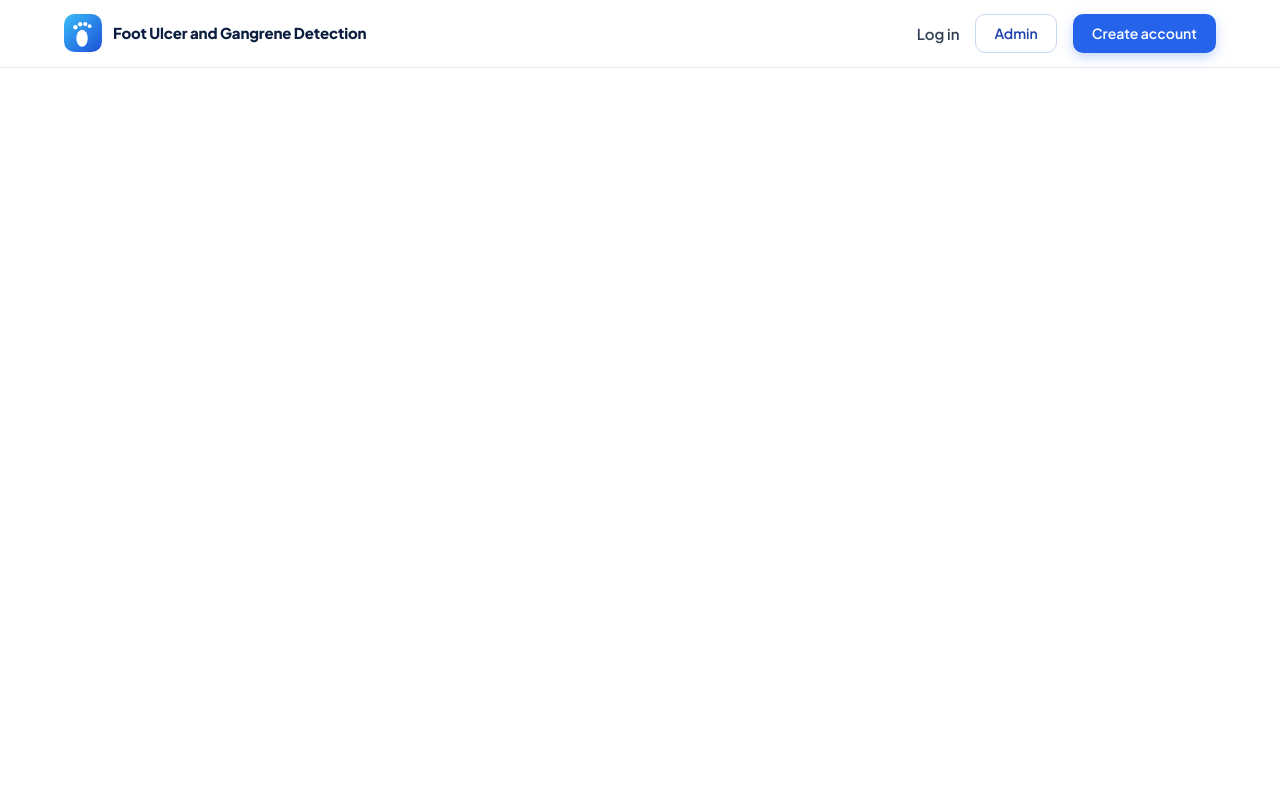
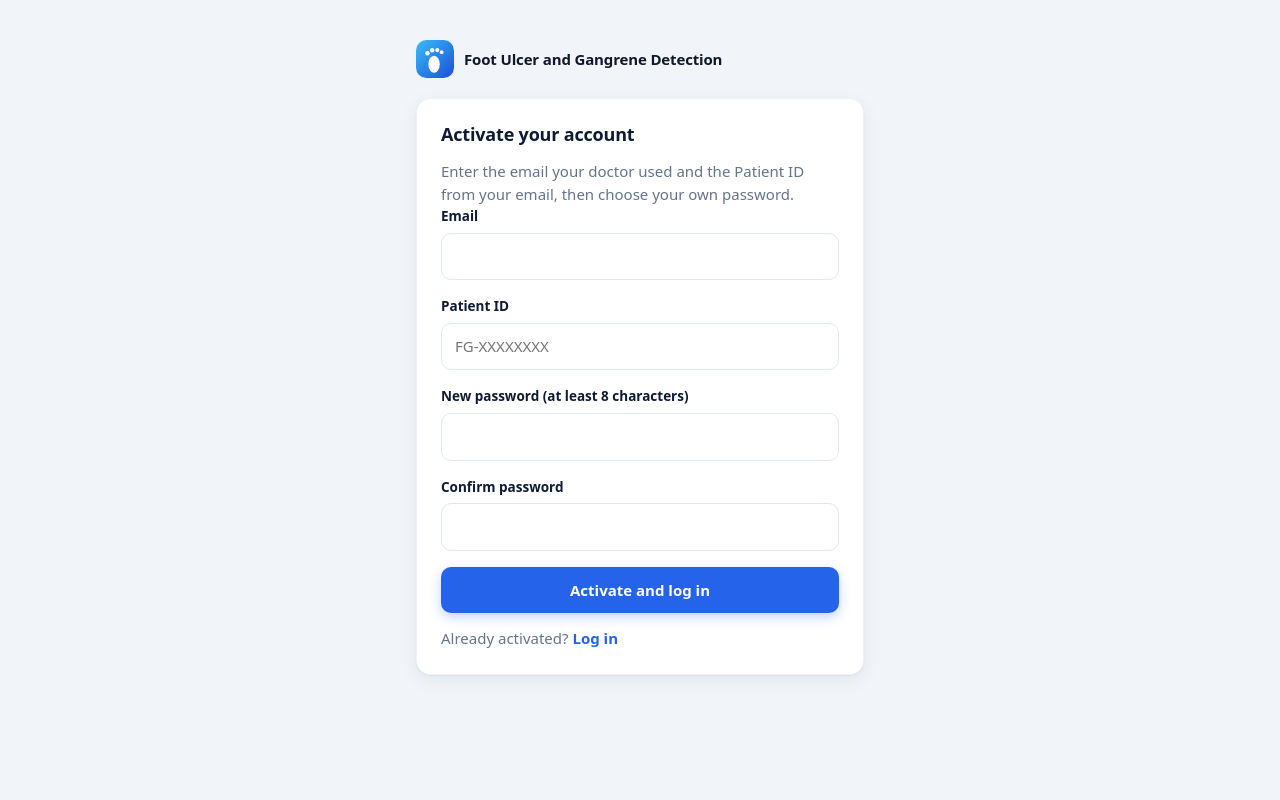
Before and after one commit to thrushargowda-byte/foot-ulcer-gangrene, a Flask app: page /activate in a window 1280 px wide. Run offline with Flask 3, Linux system fonts and the light colour scheme; some libraries are stand-ins or nearby versions.

Commit message:
Standalone activate page and login link

```diff
--- a/templates/activate.html
+++ b/templates/activate.html
@@ -1,9 +1,22 @@
-{% extends "base.html" %}
-{% block title %}Activate your account | {{ APP_NAME }}{% endblock %}
-{% block content %}
-<div class="card" style="max-width:480px;margin:40px auto">
+<!doctype html>
+<html lang="en">
+<head>
+<meta charset="utf-8">
+<meta name="viewport" content="width=device-width, initial-scale=1">
+<title>Activate your account | {{ APP_NAME }}</title>
+<link rel="stylesheet" href="{{ url_for('static', filename='css/style.css', v=CSS_V) }}">
+</head>
+<body style="background:#f1f5f9;min-height:100vh;margin:0">
+<div style="max-width:480px;margin:0 auto;padding:40px 16px">
+  <a class="brand" href="{{ url_for('home') }}" style="display:flex;align-items:center;gap:10px;text-decoration:none;color:#0f172a;font-weight:700;margin-bottom:20px">{% include '_logo.html' %}<span>{{ APP_NAME }}</span></a>
+  <div class="card">
     <h2>Activate your account</h2>
     <p class="muted">Enter the email your doctor used and the Patient ID from your email, then choose your own password.</p>
+    {% with messages = get_flashed_messages(with_categories=true) %}
+      {% for cat, m in messages %}
+        <div style="margin:12px 0;padding:12px 14px;border-radius:10px;{{ 'background:#fde2e2;color:#9b1c1c' if cat == 'error' else 'background:#dcfce7;color:#166534' }}">{{ m }}</div>
+      {% endfor %}
+    {% endwith %}
     <form method="post">
       <input type="hidden" name="csrf_token" value="{{ csrf_token() }}">
       <div class="fg"><label>Email</label>
@@ -16,5 +29,8 @@
         <input type="password" name="confirm" minlength="8" required></div>
       <button class="btn btn-primary btn-block btn-lg" type="submit">Activate and log in</button>
     </form>
+    <p class="muted" style="margin-top:14px">Already activated? <a href="{{ url_for('login', role='patient') }}"><b>Log in</b></a></p>
   </div>
-{% endblock %}
+</div>
+</body>
+</html>
```
Lines whose indentation alone changed are shown as unchanged.
